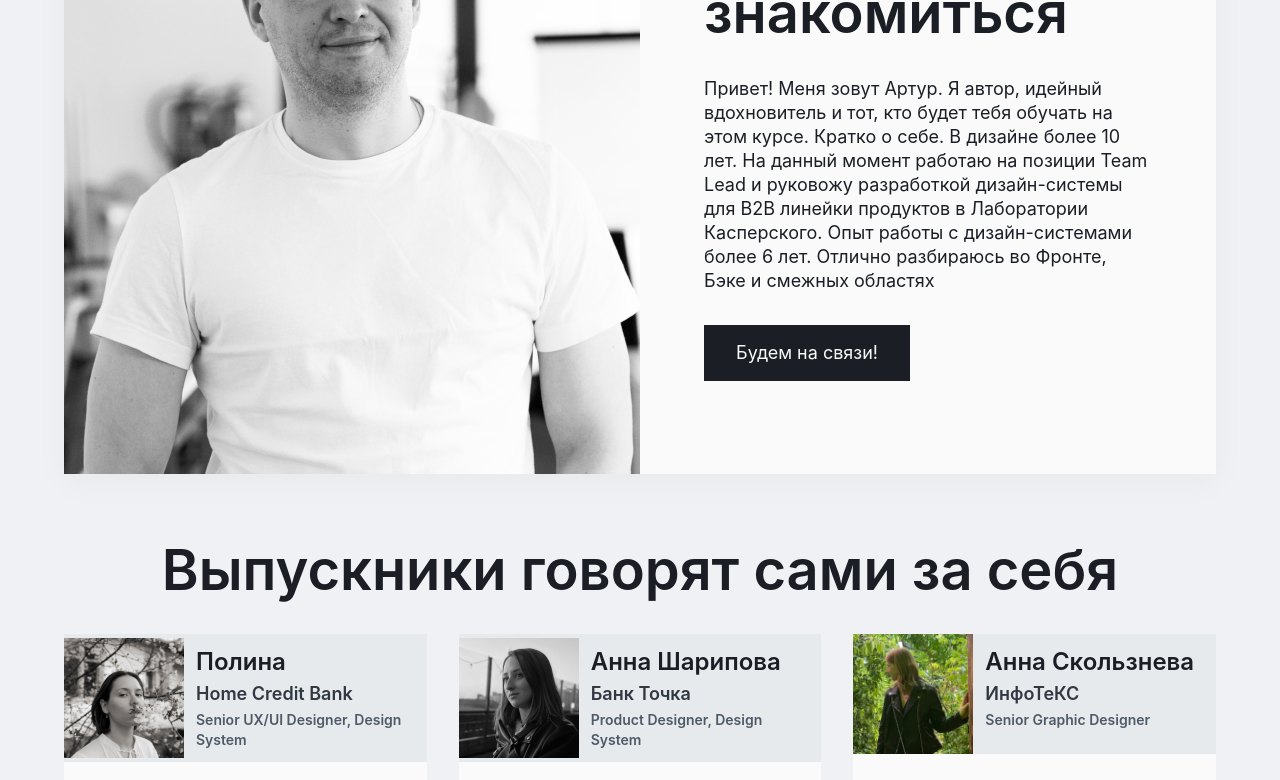
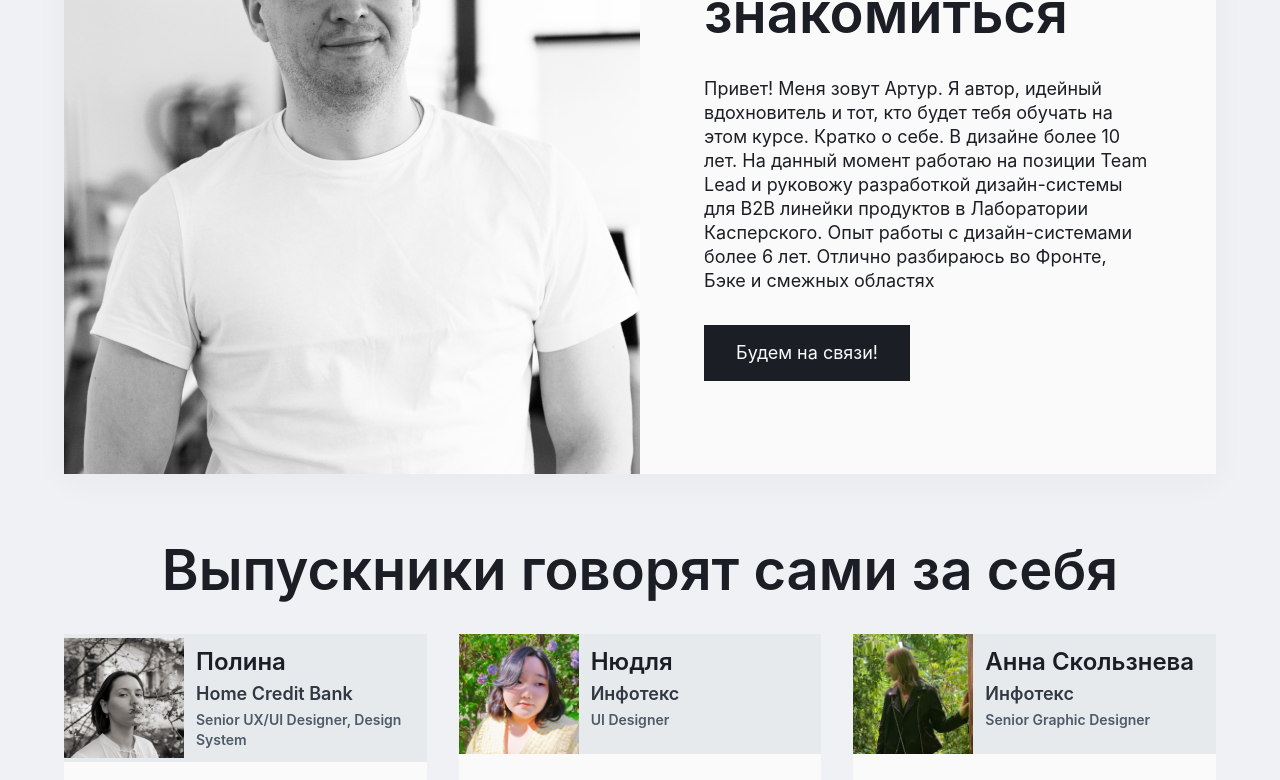
Before and after one commit to ArthurIvanov/dsa-web, a Next.js app: page / in a window 1280 px wide. Shown: the part 3725-4505 px from the top of the page. Built offline with nearby package versions, Linux system fonts and the light colour scheme.

Commit message:
feat: minor fixes

```diff
--- a/app/layout/footer.tsx
+++ b/app/layout/footer.tsx
@@ -65,7 +65,7 @@ const Footer = ({ children }: any) => {
 					<li className="text-base  color-tertiary">Курсы</li>
 					<li>
 						<a href="#hero-section" className="link-inverted">
-							Архитектор Дизайн Систем
+							Архитектор Дизайн-систем
 						</a>
 					</li>
 					<li>
@@ -75,7 +75,7 @@ const Footer = ({ children }: any) => {
 							rel="noopener noreferrer"
 							href="https://rutube.ru/plst/353013/"
 						>
-							Беспплатные материалы
+							Бесплатные материалы
 						</a>
 					</li>
 				</ul>
--- a/app/page.tsx
+++ b/app/page.tsx
@@ -60,7 +60,7 @@ export default function Home() {
 						Много практики
 					</span>
 					<span className="text-strong text-large color-secondary">
-						Небольшие группы на потоке (до 10 человек)
+						Небольшие группы на потоке (10-15 человек)
 					</span>
 				</Box>
 			</Section>
--- a/app/sections/faq.section.tsx
+++ b/app/sections/faq.section.tsx
@@ -9,7 +9,7 @@ const accordionData = [
 	},
 	{
 		title: "Я новичок в дизайн системах, смогу потянуть?",
-		content: `Буду честен, для абсолютных новичков, без опыта во фронте либо в использовании или создании дизайн библиотек это будет супер сложно но, если есть желание потрухардить, превозмочь себя и пересмотреть лекции N раз чтобы вкачаться по хард-кору то, добро пожаловать на борт`,
+		content: `Буду честен, для абсолютных новичков, без опыта во фронте либо в использовании или создании дизайн библиотек это будет очень сложно но, если есть желание превозмочь себя и пересмотреть лекции N раз чтобы вкачаться то, добро пожаловать на борт`,
 	},
 
 	{
--- a/app/sections/testimonials.tsx
+++ b/app/sections/testimonials.tsx
@@ -18,19 +18,18 @@ export const Testimonials = () => {
 				<CardClient
 					className="flex-grow"
 					img="/client-2.png"
-					name="Анна Шарипова"
-					role="Product Designer, Design System"
-					company="Банк Точка"
-					content="В блоке дизайна понравилось и было полезно про разные подходы к организации и неймингу токенов, дало хорошую отправную точку по пониманию как это можно использовать под свои задачи и особенности проекта. Очень хорошее погружение в сторибук и работу с ним. Узнала как проводить ревью компонентов и какие подводные камни там могут быть
-
-Спасибо Артуру за терпение и отличное погружение в сложные моменты разработки"
+					name="Нюдля"
+					role="UI Designer"
+					company="Инфотекс"
+					content="Очень много качественного и сложного материала) многие вещи знала только в теории и, честно говоря, не очень понимала. Сейчас появилось понимание и структура)
+                    Было очень интересно слушать, два часа всегда пролетали быстро и незаметно) Спасибо, что поделился своим опытом!"
 				/>
 				<CardClient
 					className="flex-grow"
 					img="/client-3.png"
 					name="Анна Скользнева"
 					role="Senior Graphic Designer"
-					company="ИнфоТеКС"
+					company="Инфотекс"
 					content={`Очень понравилась наглядная демонстрация связки дизайна с кодом, это помогает в работе больше всего. Стало намного проще ориентироваться в пропсах компонентов и  собирать компоненты в дизайне более похожими на те, которые есть в коде.
                     Материал был представлен доступно, порадовало, что можно задавать вопросы как по лекциям, так и по моментам, возникающим в работе. Спасибо за дополнительные материалы, которые ты для нас готовил)`}
 				/>
```
Also changed, not shown: public/client-2.png.
